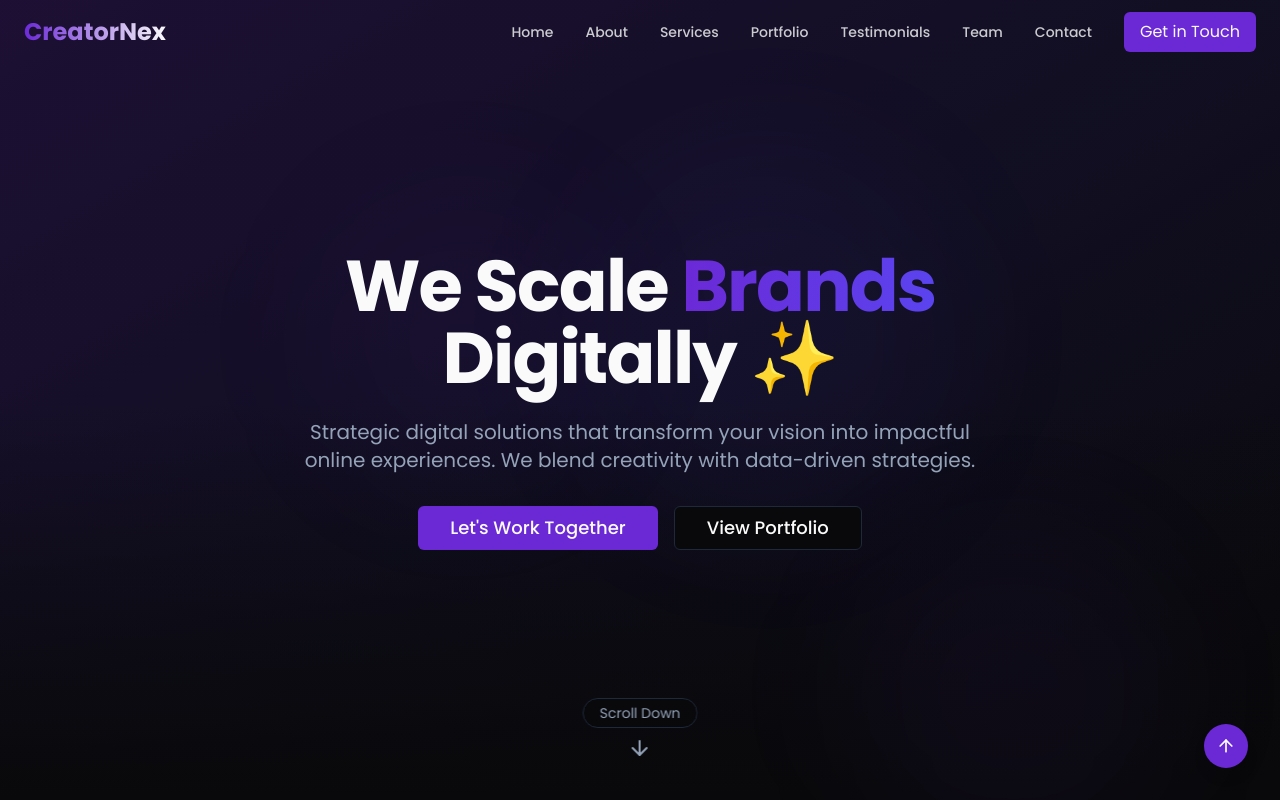
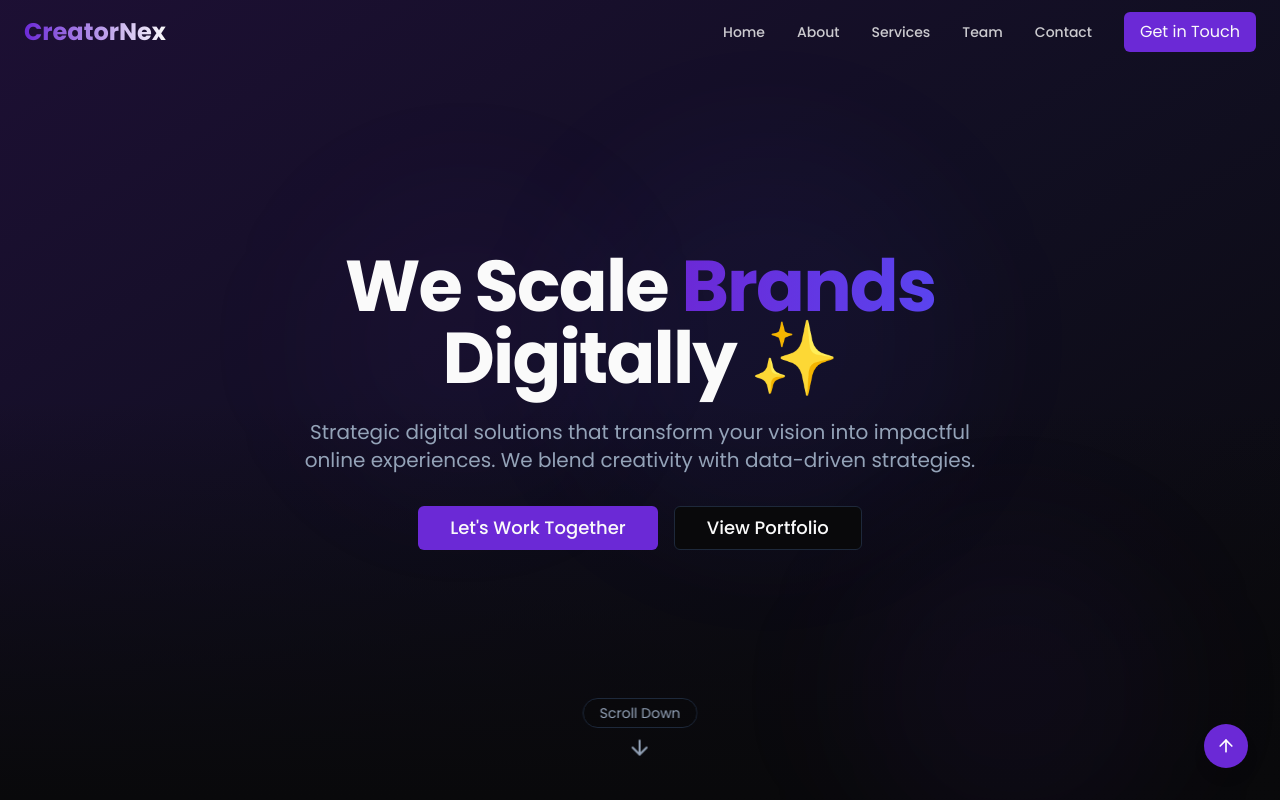
Before and after one commit to Sarwannandh67/CreatorNex, a React (Vite) app: page / in a window 1280 px wide. Shown: the top 800 px of the page. Built offline with nearby package versions, Linux system fonts and the light colour scheme.

Commit message:
Hide portfolio and testimonials sections

```diff
--- a/src/components/Navbar.tsx
+++ b/src/components/Navbar.tsx
@@ -28,8 +28,6 @@ const Navbar = () => {
     { label: "Home", href: "#home" },
     { label: "About", href: "#about" },
     { label: "Services", href: "#services" },
-    { label: "Portfolio", href: "#portfolio" },
-    { label: "Testimonials", href: "#testimonials" },
     { label: "Team", href: "#team" },
     { label: "Contact", href: "#contact" },
   ];
--- a/src/pages/Index.tsx
+++ b/src/pages/Index.tsx
@@ -3,8 +3,6 @@ import Navbar from "@/components/Navbar";
 import HeroSection from "@/components/HeroSection";
 import AboutSection from "@/components/AboutSection";
 import ServicesSection from "@/components/ServicesSection";
-import PortfolioSection from "@/components/PortfolioSection";
-import TestimonialsSection from "@/components/TestimonialsSection";
 import ContactSection from "@/components/ContactSection";
 import Footer from "@/components/Footer";
 import TeamSection from "@/components/TeamSection";
@@ -26,14 +24,6 @@ const Index = () => {
           <ServicesSection />
         </section>
 
-        <section id="portfolio">
-          <PortfolioSection />
-        </section>
-
-        <section id="testimonials">
-          <TestimonialsSection />
-        </section>
-
         <section id="team">
           <TeamSection />
         </section>
```
Also changed, not shown: 1 other file (tests, documents, lock files or other folders).
